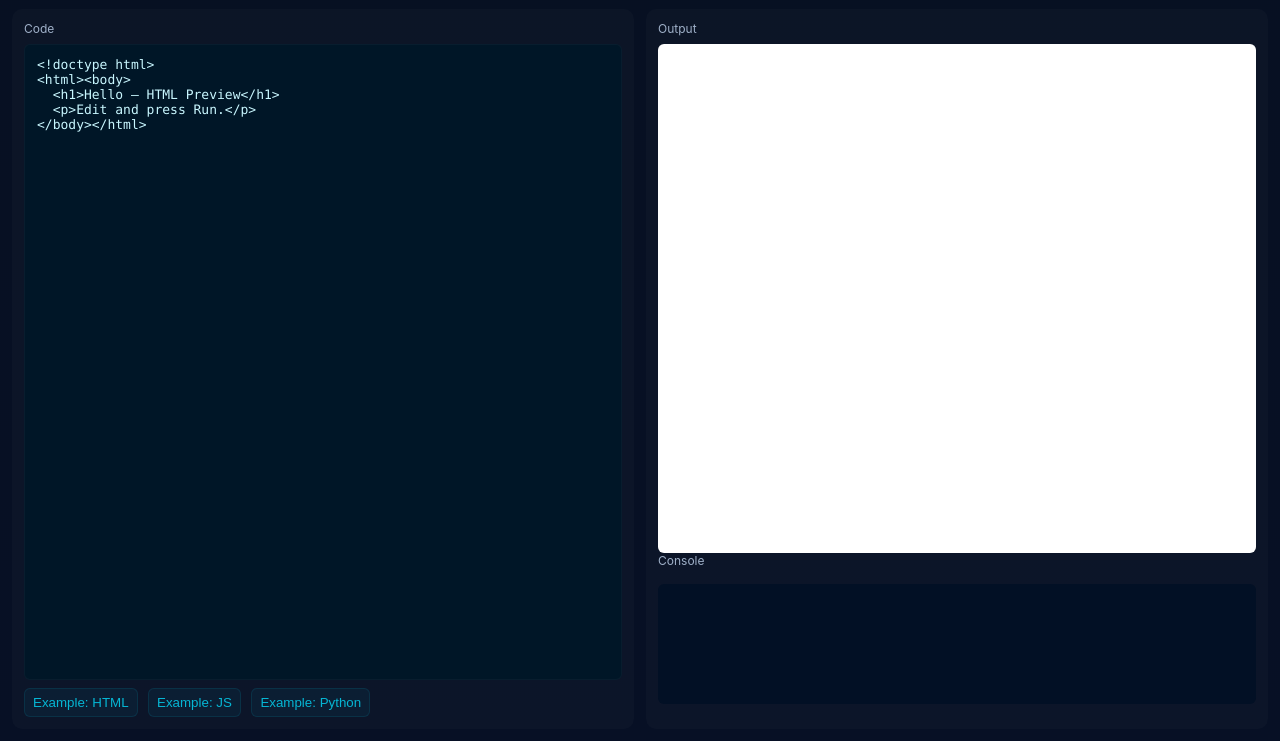
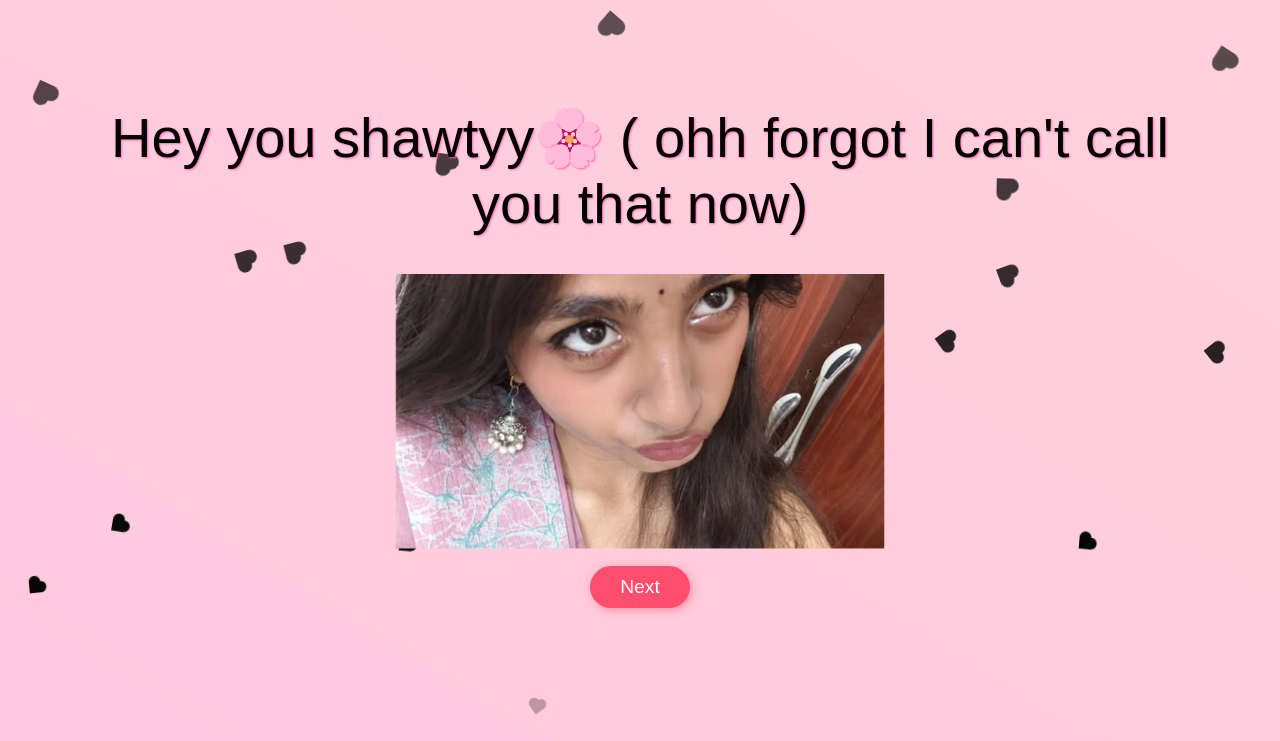
Before and after one commit to harshitmishra8181-code/Christmas, a plain HTML site: page index.html in a window 1280 px wide. Shown: the part 59-800 px from the top of the page. Drawn offline with Linux system fonts and the light colour scheme.

```diff
--- a/index.html
+++ b/index.html
@@ -1,45 +1,216 @@
-<!doctype html>
+<!DOCTYPE html>
 <html lang="en">
-  <head>
-    <meta charset="utf-8" />
-    <meta name="viewport" content="width=device-width,initial-scale=1" />
-    <title>Shareable Code Runner</title>
-    <link rel="stylesheet" href="/style.css">
-  </head>
-  <body>
-    <header class="topbar">
-      <div class="brand">Shareable Code Runner</div>
-      <div class="actions">
-        <select id="modeSelect">
-          <option value="html">HTML</option>
-          <option value="css">CSS</option>
-          <option value="js">JavaScript</option>
-          <option value="py">Python (Pyodide)</option>
-        </select>
-        <button id="runBtn">Run ▶</button>
-        <button id="shareBtn">Share 🔗</button>
-      </div>
-    </header>
+<head>
+  <meta charset="UTF-8">
+  <title>Happy Christmas🎅🏼</title>
+  <meta name="viewport" content="width=device-width, initial-scale=1.0">
+  <style>
+    * { margin: 0; padding: 0; box-sizing: border-box; }
+    body {
+      background: linear-gradient(to top right, #ffc9de, #ffd1dc);
+      overflow: hidden;
+      font-family: 'Arial', sans-serif;
+      height: 100vh;
+      display: flex;
+      justify-content: center;
+      align-items: center;
+      flex-direction: column;
+      position: relative;
+    }
 
-    <main class="editor-area">
-      <section class="pane pane-left">
-        <label for="code">Code</label>
-        <textarea id="code" spellcheck="false"></textarea>
-        <div class="examples">
-          <button data-example="html">Example: HTML</button>
-          <button data-example="js">Example: JS</button>
-          <button data-example="py">Example: Python</button>
-        </div>
-      </section>
+    #content {
+      display: flex;
+      flex-direction: column;
+      align-items: center;
+      text-align: center;
+      z-index: 5;
+    }
 
-      <section class="pane pane-right">
-        <label>Output</label>
-        <iframe id="preview" sandbox="allow-scripts" srcdoc="" ></iframe>
-        <label>Console</label>
-        <pre id="console" class="console"></pre>
-      </section>
-    </main>
+    .question {
+      font-size: 3.5rem;
+      color: black; /* text color black */
+      text-shadow: 1px 1px 2px #ff69b4;
+      opacity: 0;
+      transform: scale(0.8);
+      animation: showQuestion 2s forwards;
+      padding: 30px;
+      max-width: 90%;
+    }
 
-    <script src="/runner.js"></script>
-  </body>
+    @keyframes showQuestion {
+      to {
+        opacity: 1;
+        transform: scale(1);
+      }
+    }
+
+    .heart {
+      width: 20px;
+      height: 20px;
+      background-color: black;
+      position: absolute;
+      top: 100%;
+      transform: rotate(-45deg);
+      animation: floatUp 8s linear infinite;
+      opacity: 0;
+      z-index: 0;
+    }
+
+    .heart::before,
+    .heart::after {
+      content: "";
+      width: 20px;
+      height: 20px;
+      background-color: black;
+      border-radius: 50%;
+      position: absolute;
+    }
+
+    .heart::before {
+      top: -10px;
+      left: 0;
+    }
+
+    .heart::after {
+      left: 10px;
+      top: 0;
+    }
+
+    @keyframes floatUp {
+      0% {
+        top: 100%;
+        opacity: 0;
+        transform: translateX(0) translateY(0) rotate(-45deg) scale(0.5);
+      }
+      10% {
+        opacity: 1;
+      }
+      100% {
+        top: -10%;
+        transform: translateX(0) translateY(-100vh) rotate(360deg) scale(1.2);
+        opacity: 0;
+      }
+    }
+
+    .final {
+      font-size: 3rem;
+      color: black;
+      text-shadow: 2px 2px 8px red;
+      opacity: 0;
+      transform: scale(0);
+      animation: finalReveal 2s forwards;
+      animation-delay: 2s;
+      text-align: center;
+    }
+
+    @keyframes finalReveal {
+      0% {
+        opacity: 0;
+        transform: scale(0);
+      }
+      100% {
+        opacity: 1;
+        transform: scale(1);
+      }
+    }
+
+    .sticker {
+      width: 450px;
+      height: 250px;
+      margin-top: 20px;
+      animation: popSticker 2s ease forwards;
+      opacity: 0;
+      object-fit: contain;
+    }
+
+    @keyframes popSticker {
+      to {
+        opacity: 1;
+        transform: scale(1.1);
+      }
+    }
+
+    .hidden { display: none; }
+
+    button {
+      margin-top: 30px;
+      padding: 10px 30px;
+      background: #ff4d6d;
+      border: none;
+      border-radius: 30px;
+      color: white;
+      font-size: 1.2rem;
+      cursor: pointer;
+      box-shadow: 2px 2px 10px #ff8fa3;
+      transition: transform 0.3s;
+    }
+
+    button:hover {
+      transform: scale(1.1);
+    }
+  </style>
+</head>
+<body>
+
+  <div id="content">
+    <div class="question" id="question"></div>
+    <img src="" class="sticker hidden" id="sticker" />
+    <div class="final hidden" id="final">Merry Christmas Varnika🎅🏼💗-Harshit️</div>
+    <button id="nextBtn">Next</button>
+  </div>
+
+<script>
+  const questions = [
+    "Hey you shawtyy🌸             ( ohh forgot I can't call you that now)",
+    "Do you like different surprises?",
+    "Would you like something new? 🧸",
+    "Dreaming of a wish? ✨",
+    "Get ready for Christmas🎅🏼‼️"
+  ];
+
+  const stickers = [
+    "/Varnika.jpg",
+    "/Varnika.jpg",
+    "/OIP (2).webp",
+    "/OIP (2).webp",
+    "/4.png",
+  ];
+
+  let step = 0;
+  const questionEl = document.getElementById('question');
+  const stickerEl = document.getElementById('sticker');
+  const finalEl = document.getElementById('final');
+  const nextBtn = document.getElementById('nextBtn');
+
+  function showStep() {
+    if (step < questions.length) {
+      questionEl.textContent = questions[step];
+      stickerEl.src = stickers[step];
+      stickerEl.classList.remove('hidden');
+    } else {
+      questionEl.classList.add('hidden');
+      stickerEl.classList.add('hidden');
+      finalEl.classList.remove('hidden');
+      nextBtn.style.display = 'none';
+    }
+    step++;
+  }
+
+  nextBtn.addEventListener('click', showStep);
+
+  // Start with first question
+  showStep();
+
+  // Generate multiple hearts dynamically
+  for (let i = 0; i < 30; i++) {
+    const heart = document.createElement('div');
+    heart.classList.add('heart');
+    heart.style.left = Math.random() * 100 + 'vw';
+    heart.style.animationDuration = (5 + Math.random() * 5) + 's';
+    heart.style.animationDelay = (Math.random() * 5) + 's';
+    document.body.appendChild(heart);
+  }
+</script>
+
+</body>
 </html>
```
